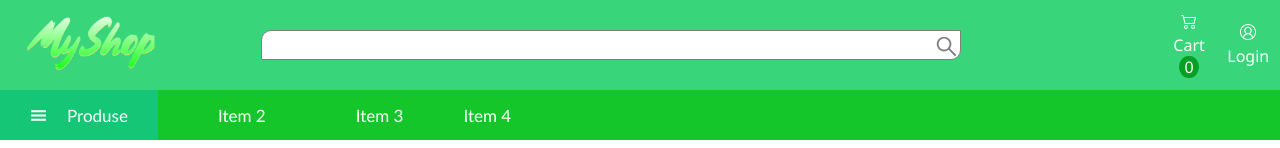
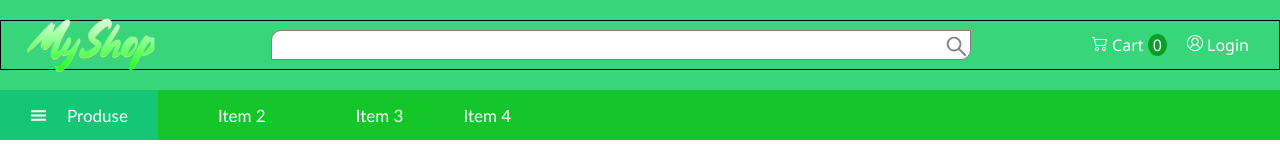
Before and after one commit to catalinfl/e-commerce, a React (Vite) app in the folder client/: page / in a window 1280 px wide. Shown: the top 148 px of the page. Built offline with nearby package versions, Linux system fonts and the light colour scheme; no server answers.

Commit message:
responsive

```diff
--- a/client/src/components/Card/CardProduct.scss
+++ b/client/src/components/Card/CardProduct.scss
@@ -12,6 +12,8 @@
     flex-direction: column;
     cursor: pointer;
     transition: box-shadow 0.2s ease-in;
+    flex-wrap: wrap;
+    justify-content: center;
 
     &:hover {
         box-shadow: 10px 10px 50px rgba(green, 0.3);
--- a/client/src/components/Navbar/Navbar.scss
+++ b/client/src/components/Navbar/Navbar.scss
@@ -1,4 +1,13 @@
 @import "../../responsive/responsive.scss";
+
+@mixin all {
+    @include big;
+    @include medium;
+    @include fhd;
+    @include mediumtobig;
+    @include smalltomedium;
+}
+
 
 @mixin button {
     outline: none;
@@ -15,50 +24,75 @@
 
 $navbargreen: hsl(145, 65%, 53%);
 
+
+.navbar > * {
+    flex-shrink: 1;
+}
+
+
+
 .navbar {
     background-color: $navbargreen;
     padding-top: 20px;
     padding-bottom: 20px;
     font-size: 15px;
+    justify-content: center;
+    display: flex;
 
+    @media screen and (max-width: 968px) {
+        .navbarContainer {
+            justify-content: center !important;
+            width: auto;
+        }
+    }
 
     .navbarContainer {
-        // display: flex;
         flex-direction: row;
         align-items: center;
-        padding: 10px;
+        padding: 0px 20px;
         height: 50px;
-        justify-content: center;
+        justify-content: space-between;
         position: relative;
         display: flex;
-
-        // @media only screen and (max-width: 1300px){
-        //     .navSearchbar, .navIcon { display: none; }
-        //     .navLogo { display: none; }
-        // }
-
+        border: solid 1px #000;
+        width: 1280px;
 
         .navLogo {
             max-width: 150px;
             max-height: 70px;
-            margin-left: 20px;
+            // margin-left: 20px;
             cursor: pointer;
+            display: flex;
+            flex-shrink: 0;
+        }
+
+        // Logo removed for mobile
+
+        @media screen and (max-width: 1100px) {
+            .navLogo {
+                display: none;
+            }
+        }
+
+        @media screen and (max-width: 968px) {
+            .navButtons {
+                display: none;
+            }
+        }
+
+        @media screen and (max-width: 720px) {
+            .navSearchbar {
+                width: 65vw !important;
+            }
         }
 
 
-
-
         .navSearchbarContainer {
-
             position: relative;
-
-
 
             .navSearchbar {
                 width: 700px;
-                margin-left: 100px;
                 height: 30px;
-                padding-left: 5px;
                 font-size: 15px;
                 border-radius: 10px 0px 10px 0px;
                 outline: none;
@@ -77,14 +111,16 @@ $navbargreen: hsl(145, 65%, 53%);
 
     }
 
+    .navButtons {
+
         .navButtonAccount {
             @include button;
         }
 
         .navButtonCart {
             @include button;
-            margin-left: 200px;
             position: relative;
+            flex-shrink: 1;
 
             .circleQuantity {
             border-radius: sphere;
@@ -94,7 +130,7 @@ $navbargreen: hsl(145, 65%, 53%);
             background-color: rgb(7, 159, 37);
             }
         }
-
+    }
 
     }
 }
--- a/client/src/components/Navbar/Navbar.tsx
+++ b/client/src/components/Navbar/Navbar.tsx
@@ -24,9 +24,11 @@ const Navbar: React.FC = () => {
             <input className="navSearchbar" type="text"/>
             <AiOutlineSearch className="navIcon"/>
             </div>
+            <div className="navButtons">
             <button className="navButtonCart" onClick={() => setOpenCart(!openCart)}> <BsCart2 /> Cart <span className="circleQuantity">  {quantity} </span> </button>
             {openCart && <Cart />}
             <button className="navButtonAccount"> <VscAccount/> Login </button>
+            </div>
         </div>
     </div>
     )
--- a/client/src/components/TopOferts/TopOferts.tsx
+++ b/client/src/components/TopOferts/TopOferts.tsx
@@ -10,8 +10,6 @@ import { Link, NavigateFunction, useNavigate } from "react-router-dom"
 type TopOfertsProps = {
     products: ProductProps[]
 }
-
-
 
 const TopOferts = ({products}: TopOfertsProps) => {
 
```
Also changed, not shown: client/src/main.tsx (+1 -11 lines), client/src/responsive/responsive.scss (+6 -6 lines).
